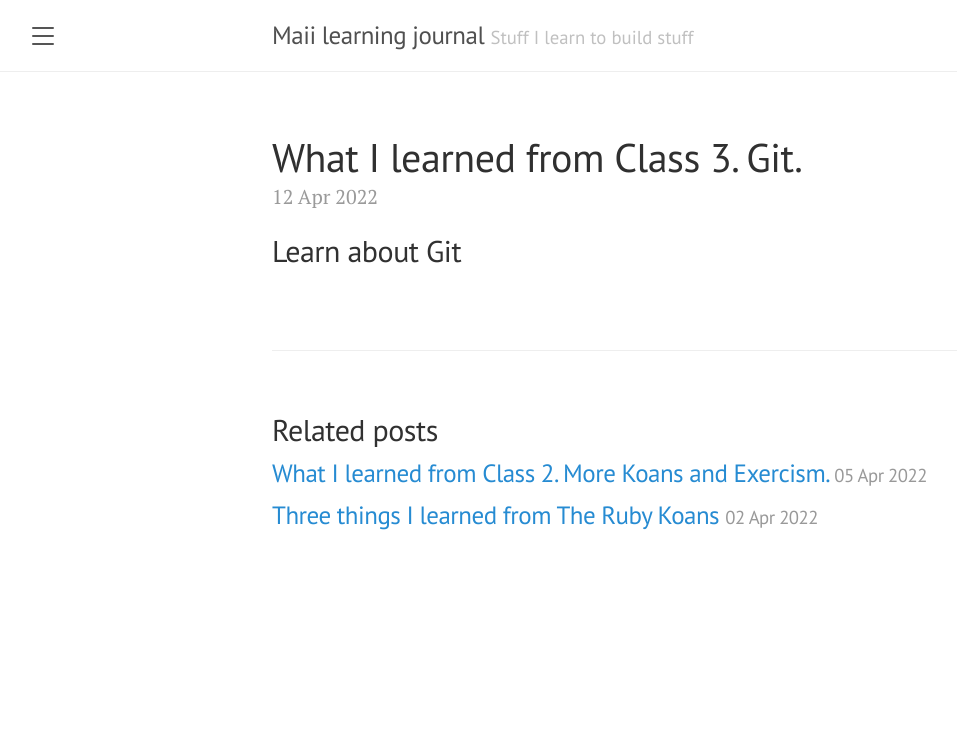
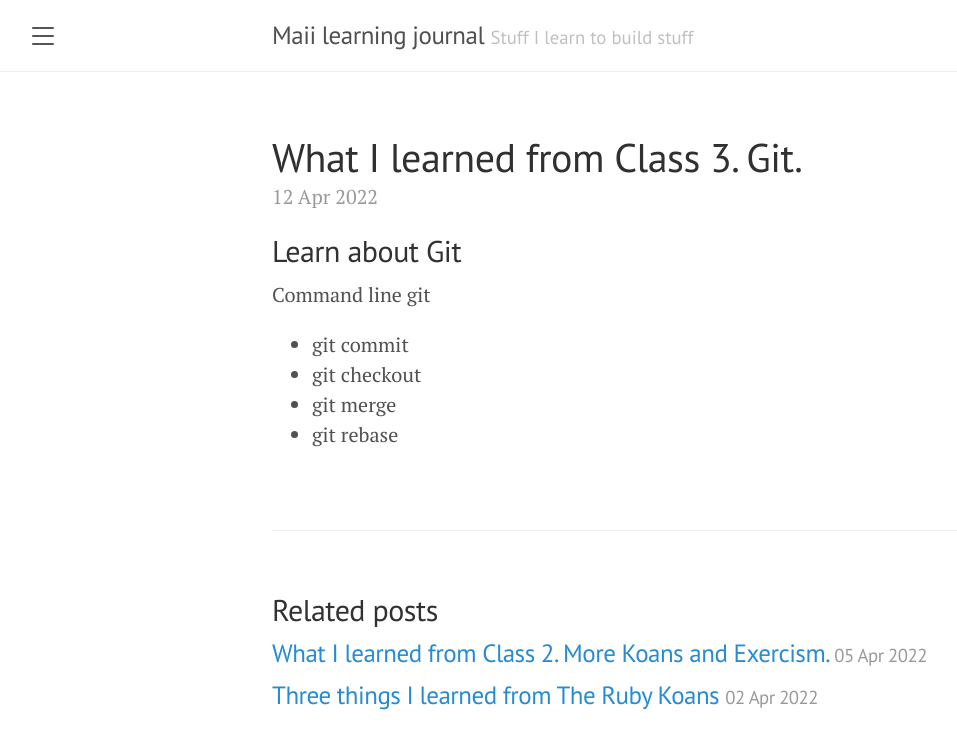
Before and after one commit to eamesa/maii-journal, a Jekyll site: the page built from _posts/2022-04-12-Class_3.md, in a window 1280 px wide. Shown: the top 749 px of the page, without its empty margins (8-965 px from the left). Built offline with Jekyll 4.4.1, drawn with Linux system fonts in a browser that asks for light colours; a script that is not in the unit is left out.

Commit message:
Update 2022-04-12-Class_3.md

```diff
--- a/_posts/2022-04-12-Class_3.md
+++ b/_posts/2022-04-12-Class_3.md
@@ -4,3 +4,8 @@ title: What I learned from Class 3. Git.
 ---
 
 ## Learn about Git
+Command line git
+- git commit
+- git checkout
+- git merge
+- git rebase
```
